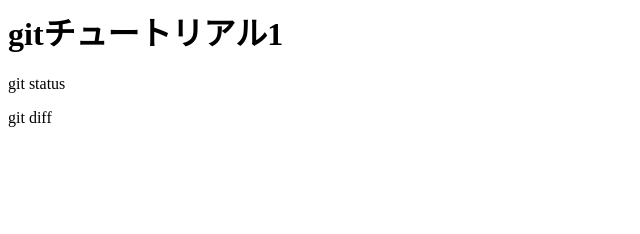
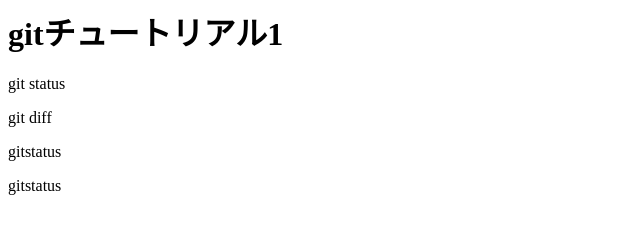
Before and after one commit to tsuyoshikanemoto/git_tutorial, a plain HTML site: page index.html in a window 1280 px wide. Shown: the whole page, without its empty margins (0-640 px from the left). Drawn offline with Linux system fonts and the light colour scheme.

Commit message:
ちょい変更

```diff
--- a/index.html
+++ b/index.html
@@ -1,3 +1,5 @@
 <h1>gitチュートリアル1</h1>
 <p>git status</p>
 <p>git diff</p>
+<p>gitstatus</p>
+<p>gitstatus</p>
```
